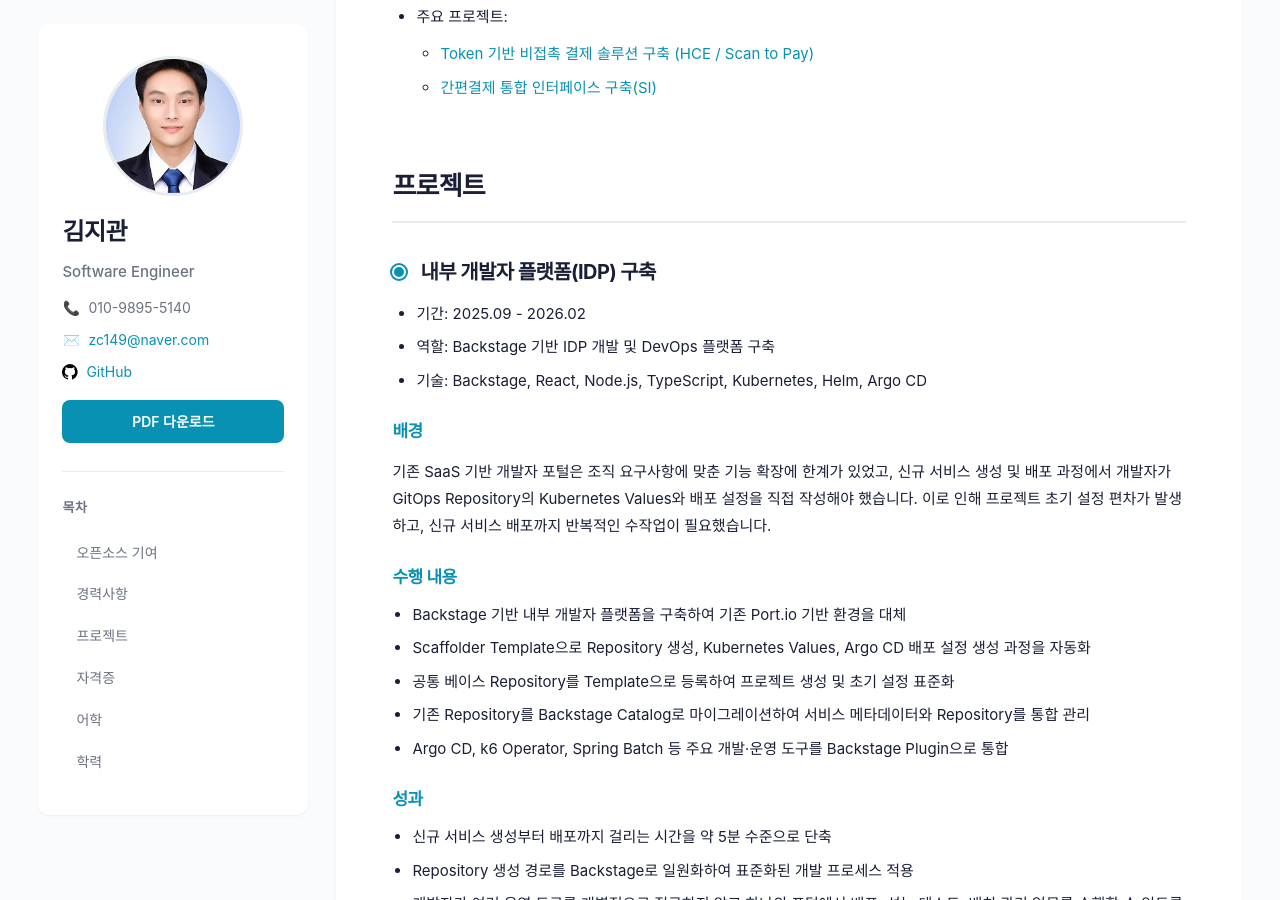
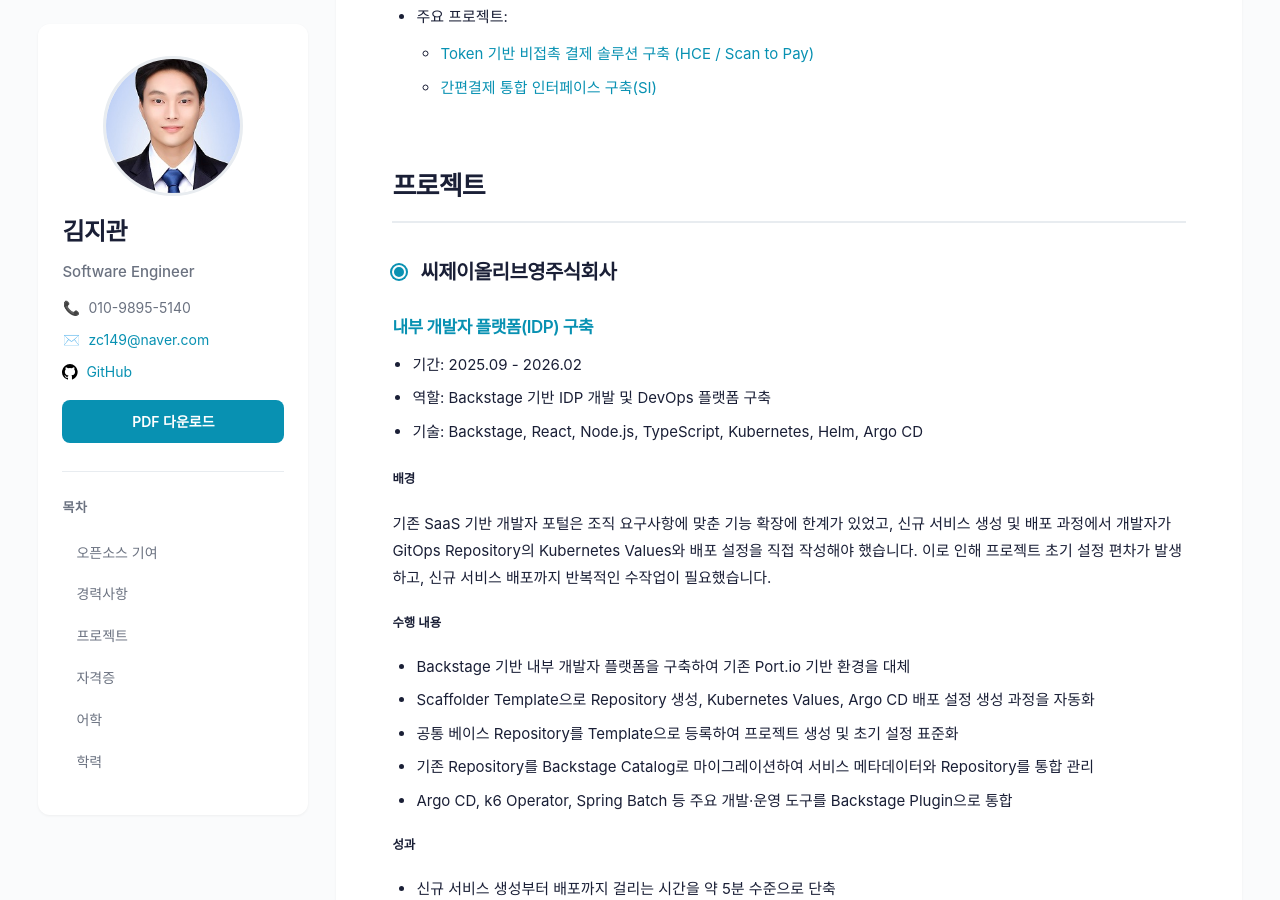
Before and after one commit to zc149/zc149.github.io, a Jekyll site: the page built from index.md, in a window 1280 px wide and 900 px high, scrolled down 2007 px. Built offline with Jekyll 4.4.1, drawn with Linux system fonts in a browser that asks for light colours.

Commit message:
Group portfolio projects by company

```diff
--- a/index.md
+++ b/index.md
@@ -68,17 +68,19 @@ Terrateam 사용 중 발견한 UI 이슈를 재현하고 수정한 기여입니
 <div id="projects"></div>
 ## 프로젝트
 
-### 내부 개발자 플랫폼(IDP) 구축
+### 씨제이올리브영주식회사
+
+#### 내부 개발자 플랫폼(IDP) 구축
 
 - 기간: 2025.09 - 2026.02
 - 역할: Backstage 기반 IDP 개발 및 DevOps 플랫폼 구축
 - 기술: Backstage, React, Node.js, TypeScript, Kubernetes, Helm, Argo CD
 
-#### 배경
+##### 배경
 
 기존 SaaS 기반 개발자 포털은 조직 요구사항에 맞춘 기능 확장에 한계가 있었고, 신규 서비스 생성 및 배포 과정에서 개발자가 GitOps Repository의 Kubernetes Values와 배포 설정을 직접 작성해야 했습니다. 이로 인해 프로젝트 초기 설정 편차가 발생하고, 신규 서비스 배포까지 반복적인 수작업이 필요했습니다.
 
-#### 수행 내용
+##### 수행 내용
 
 - Backstage 기반 내부 개발자 플랫폼을 구축하여 기존 Port.io 기반 환경을 대체
 - Scaffolder Template으로 Repository 생성, Kubernetes Values, Argo CD 배포 설정 생성 과정을 자동화
@@ -86,46 +88,46 @@ Terrateam 사용 중 발견한 UI 이슈를 재현하고 수정한 기여입니
 - 기존 Repository를 Backstage Catalog로 마이그레이션하여 서비스 메타데이터와 Repository를 통합 관리
 - Argo CD, k6 Operator, Spring Batch 등 주요 개발·운영 도구를 Backstage Plugin으로 통합
 
-#### 성과
+##### 성과
 
 - 신규 서비스 생성부터 배포까지 걸리는 시간을 약 5분 수준으로 단축
 - Repository 생성 경로를 Backstage로 일원화하여 표준화된 개발 프로세스 적용
 - 개발자가 여러 운영 도구를 개별적으로 접근하지 않고 하나의 포털에서 배포, 성능 테스트, 배치 관리 업무를 수행할 수 있도록 DX 개선
 - 서비스 생애주기와 메타데이터를 Backstage Catalog에서 일관되게 관리할 수 있는 기반 구축
 
-### EKS 환경에 NodeLocal DNS 도입
+#### EKS 환경에 NodeLocal DNS 도입
 
 - 기간: 2026.04
 - 역할: EKS DNS 안정성 개선 및 클러스터 운영 안정화
 - 기술: EKS, Kubernetes, CoreDNS, NodeLocal DNSCache
 
-#### 배경
+##### 배경
 
 EKS 환경에서 AWS Managed Add-on CoreDNS의 롤링 업데이트 또는 일시적인 장애가 발생하면 CoreDNS 응답 지연과 DNS Lookup 실패로 인해 Pod 간 통신에 영향을 줄 수 있었습니다. CoreDNS 의존도를 낮추고 Node 단위에서 안정적으로 DNS 요청을 처리할 수 있는 구조가 필요했습니다.
 
-#### 수행 내용
+##### 수행 내용
 
 - EKS 환경에 NodeLocal DNS를 도입하여 DNS 요청을 Node 단위 Local Cache에서 우선 처리하도록 구성
 - 기존에 조회한 DNS 레코드는 Local Cache에서 응답하도록 설정하여 CoreDNS 장애 또는 업데이트 상황의 서비스 영향 최소화
 - CoreDNS로 전달되는 DNS 트래픽을 줄일 수 있도록 Node 단위 DNS Proxy 구조 구성
 
-#### 성과
+##### 성과
 
 - CoreDNS 장애 또는 롤링 업데이트 시 DNS Lookup 실패로 인한 Pod 간 통신 영향 완화
 - DNS 요청을 Node 단위로 분산하여 CoreDNS 부하 감소
 - 클러스터 DNS 응답 안정성과 서비스 지속성 개선
 
-### EKS 신규 클러스터 구축 및 서비스 마이그레이션
+#### EKS 신규 클러스터 구축 및 서비스 마이그레이션
 
 - 기간: 2026.04
 - 역할: 신규 EKS 클러스터 구축, 네트워크 구조 개선, 서비스 마이그레이션
 - 기술: Terraform, EKS, VPC, Secondary CIDR, Route53, AWS
 
-#### 배경
+##### 배경
 
 기존 운영 클러스터는 네트워크 구조를 직접 변경하기 어려웠고, Pod IP 확장성 확보를 위해 Secondary IP 대역이 적용된 신규 EKS 클러스터가 필요했습니다. 또한 환경별로 클러스터 구성과 Terraform 코드가 다르게 관리되어 운영 일관성과 유지보수성 개선이 필요했습니다.
 
-#### 수행 내용
+##### 수행 내용
 
 - Secondary IP 대역이 적용된 신규 EKS 클러스터를 Terraform 기반으로 구축
 - 신규 클러스터 검증 후 기존 클러스터에서 운영 중인 서비스를 단계적으로 이전
@@ -133,23 +135,23 @@ EKS 환경에서 AWS Managed Add-on CoreDNS의 롤링 업데이트 또는 일시
 - Dev, Stg, Prd 순서로 마이그레이션을 진행하여 운영 서비스 영향을 최소화
 - 환경별로 상이했던 클러스터 구성과 Terraform 코드를 표준화
 
-#### 성과
+##### 성과
 
 - Secondary IP 기반 네트워크 구조를 적용하여 Pod IP 부족 문제를 해결하고 클러스터 확장성 확보
 - DNS 가중치 기반 단계적 트래픽 전환으로 서비스 영향 없이 마이그레이션 수행
 - EKS 클러스터 구성과 IaC 관리 방식을 표준화하여 운영 효율성과 유지보수성 향상
 
-### 오픈소스 기반 Incident Management 시스템 내제화
+#### 오픈소스 기반 Incident Management 시스템 내제화
 
 - 기간: 2026.05
 - 역할: Incident Management 솔루션 검토, On-Call 및 Alert 대응 프로세스 구축
 - 기술: OneUptime, Incident Management, On-Call, Alerting, Slack
 
-#### 배경
+##### 배경
 
 개발 인원 증가에 따라 PagerDuty 라이선스 비용 부담이 커지고 있었고, Alert 발생부터 Incident 대응까지 자체 운영 가능한 오픈소스 기반 Incident Management 및 On-Call 시스템이 필요했습니다.
 
-#### 수행 내용
+##### 수행 내용
 
 - 오픈소스 Incident Management 솔루션의 On-Call, Escalation, Alert 연계, 운영 편의성을 비교·검증
 - PagerDuty 대체 솔루션으로 OneUptime을 선정하고 신규 프로젝트에 적용
@@ -157,80 +159,82 @@ EKS 환경에서 AWS Managed Add-on CoreDNS의 롤링 업데이트 또는 일시
 - Alert Severity에 따라 On-Call 담당자를 자동 호출하고 Incident를 자동 생성하도록 구성
 - Incident 발생 시 Slack 전용 채널을 자동 생성하고 담당자 및 관련자를 자동 초대하는 협업 프로세스 구현
 
-#### 성과
+##### 성과
 
 - PagerDuty를 대체할 수 있는 오픈소스 기반 Incident Management 운영 환경 마련
 - Alert Severity 기반 Escalation과 Incident 자동 생성으로 장애 대응 프로세스 표준화
 - 개발자뿐만 아니라 비개발 직군도 Incident 대응 과정에 참여할 수 있는 Slack 기반 협업 체계 구축
 
-### Gradle 빌드 캐시 최적화
+#### Gradle 빌드 캐시 최적화
 
 - 기간: 2026.05
 - 역할: CI/CD 빌드 캐시 구조 개선 및 빌드 시간 최적화
 - 기술: GitHub Actions ARC, Kubernetes, AWS, S3, EFS, Gradle
 
-#### 배경
+##### 배경
 
 여러 Repository의 Gradle 캐시가 하나의 EFS 경로에 누적되면서 캐시 크기와 탐색 시간이 증가하고 있었습니다. 이로 인해 EFS I/O 병목과 비용 부담이 발생했고, Repository 단위로 캐시를 분리하면서도 서비스별 Workflow 수정 범위를 최소화할 수 있는 공통 캐시 구조가 필요했습니다.
 
-#### 수행 내용
+##### 수행 내용
 
 - 기존 EFS 기반 Gradle 캐시 저장 구조를 Repository별 S3 경로 기반 구조로 전환
 - GitHub Actions Runner Hook을 활용하여 Job 시작 시 캐시 복원, Job 종료 시 캐시 저장 과정을 자동화
 - Runner Pod 생명주기와 캐시 동기화 시점을 분리하여 Workflow 변경 없이 Runner 레벨에서 공통 캐시 정책 적용
 - 서비스별 CI Workflow에 반복 로직을 추가하지 않고 ARC Runner 기반으로 캐시 라이프사이클 제어
 
-#### 성과
+##### 성과
 
 - Gradle 빌드 시간을 약 39% 단축
 - EFS I/O 병목을 완화하고 Gradle 캐시 저장 구조의 운영 비용 부담 감소
 - Repository별 캐시 분리 구조를 적용하여 캐시 관리 안정성과 재사용성 개선
 
-### ECR Multi-Region 및 비용 최적화
+#### ECR Multi-Region 및 비용 최적화
 
 - 기간: 2026.07
 - 역할: ECR Multi-Region 구조 개선 및 Container Image 비용 최적화
 - 기술: Amazon ECR, ECR Pull Through Cache, ECR Lifecycle Policy, EKS, CI/CD
 
-#### 배경
+##### 배경
 
 Virginia EKS Cluster에서 Seoul 리전의 ECR Container Image를 직접 Pull하면서 Cross-Region Data Transfer 비용이 발생하고 있었습니다. 또한 CI/CD 과정에서 Container Image가 지속적으로 누적되면서 ECR Storage 비용이 증가하고 있어, 운영 배포 이력은 보호하면서 불필요한 이미지를 정리할 수 있는 구조가 필요했습니다.
 
-#### 수행 내용
+##### 수행 내용
 
 - Virginia 리전에 ECR Pull Through Cache를 구성하여 반복적인 Image Pull을 리전 내부에서 처리하도록 개선
 - Production 배포 시 `prd-YYYYMMDD-commitHash` 형식의 Tag를 추가하여 실제 운영 배포 Image와 Rollback 이력 보호
 - ECR Lifecycle Policy를 적용하여 운영 배포 이미지를 제외한 30일 이상 경과 Image 자동 삭제 구성
 - Cross-Region Data Transfer 비용과 ECR Storage 비용을 함께 줄일 수 있도록 Multi-Region Image Pull 구조와 보관 정책 개선
 
-#### 성과
+##### 성과
 
 - Virginia EKS Cluster의 반복적인 Image Pull을 리전 내부에서 처리하도록 개선하여 Cross-Region Data Transfer 비용 절감
 - 운영 배포 Image 및 Rollback 이력을 보호하면서 불필요한 CI/CD Image 누적 문제 완화
 - ECR 관련 월 비용을 약 $300에서 $200 수준으로 낮춰 약 33% 절감
 
-### Token 기반 비접촉 결제 솔루션 구축 (HCE / Scan to Pay)
+### 주식회사스노우온카드
+
+#### Token 기반 비접촉 결제 솔루션 구축 (HCE / Scan to Pay)
 
 - 기간: 2025.06 - 2025.07
 - 직무: 서버개발
 - 기술스택: Spring, MySQL
 - 설명: Visa, Mastercard 등 국제 브랜드의 토큰 기반 결제 프로세스를 구현하고, HCE 및 QR 기반 Scan to Pay 기능을 포함한 TLCM 솔루션 개발
 
-#### 주요 업무 및 성과
+##### 주요 업무 및 성과
 
 - EMVCo 기반 Visa / Mastercard 결제 흐름 분석 및 토큰화 프로세스 구현 (Provisioning, Payment, Lifecycle 관리)
 - Spring 기반 백엔드 모듈 설계 및 구현 (TSP 연동, HCE 카드 생성, QR 결제 요청 처리 등)
 - 카드사 및 브랜드사 요구사항에 맞춘 TLCM (Transaction Life Cycle Management) 기능 구현
 - 테스트 시뮬레이션 환경 구축 (APDU 커맨드/응답 처리)
 
-### 간편결제 통합 인터페이스 구축(SI)
+#### 간편결제 통합 인터페이스 구축(SI)
 
 - 기간: 2025.02 - 2025.05
 - 직무: 서버개발
 - 기술스택: React, TypeScript, Spring, Oracle
 - 설명: PG사 간편결제 등록·승인·취소 API를 통합 관리하는 백엔드 인터페이스와 어드민 시스템 구축
 
-#### 주요 업무 및 성과
+##### 주요 업무 및 성과
 
 - 주요 PG사 간편결제 연동 API 설계 및 구현 (Spring 기반 서버 개발)
 - TO-BE 정규화 DB 스키마 재설계 및 데이터 마이그레이션
```
